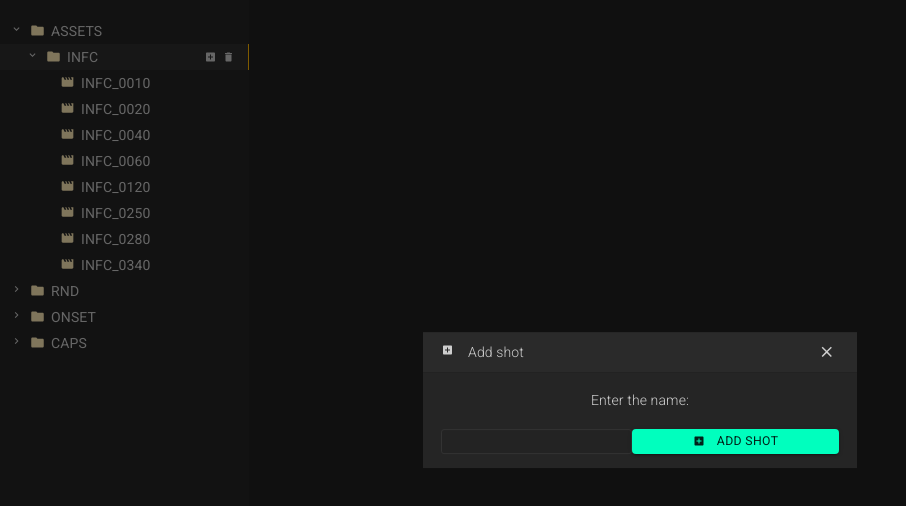
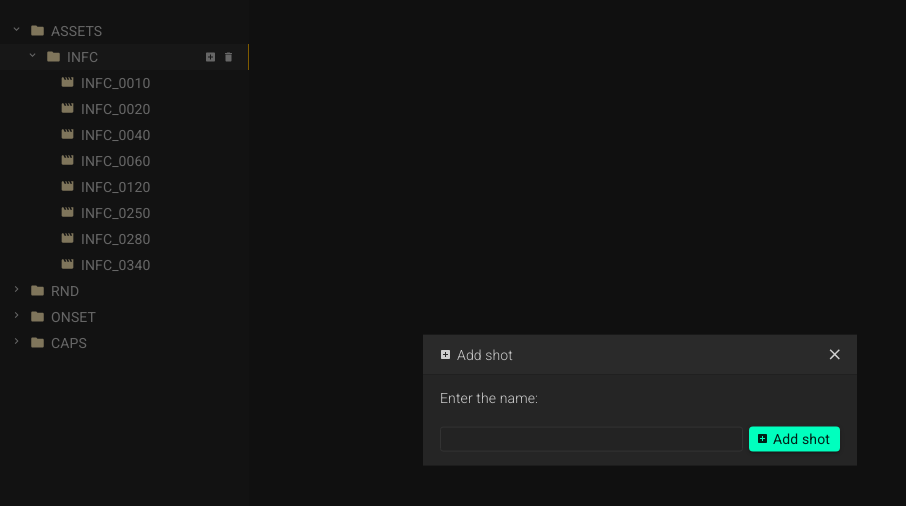
Before and after one commit to shyamrupadas/catalog-tree, a React (Vite) app: page / in a window 1280 px wide. Both pictures are taken after a click on the button 210 px from the left and 57 px from the top of the page. Shown: the top 506 px of the page, without its empty margins (0-906 px from the left). Built offline with nearby package versions, Linux system fonts and the light colour scheme; what @mobx-devtools/tools would draw is missing.

Commit message:
fix style AddModal

```diff
--- a/src/shared/Icon/StyledAddBoxIcon.tsx
+++ b/src/shared/Icon/StyledAddBoxIcon.tsx
@@ -3,4 +3,6 @@ import AddBoxIcon from '@mui/icons-material/AddBox';
 
 export const StyledAddBoxIcon = styled(AddBoxIcon)(() => ({
   height: '12px',
+  alignSelf: 'center',
+  margin: '0',
 }));
--- a/src/vidgets/AddModal/AddModal.tsx
+++ b/src/vidgets/AddModal/AddModal.tsx
@@ -13,6 +13,15 @@ const StyledInput = styled(InputBase)(() => ({
   backgroundColor: '#232323',
   border: '1px solid #333333',
   borderRadius: '3px',
+  marginRight: '6px',
+  paddingLeft: '18px',
+}));
+
+const StyledButton = styled(Button)(() => ({
+  width: '120px',
+  padding: '3px',
+  justifyContent: 'flex-start',
+  textTransform: 'none',
 }));
 
 export const AddModal = observer(() => {
@@ -31,24 +40,25 @@ export const AddModal = observer(() => {
 
   return (
     <AppModal open={isAddModalOpen} onClose={closeAddModal}>
-      <Box display="flex" justifyContent="space-between" alignItems="center" bgcolor="#2a2a2a" height="40px" p="0 14px">
+      <Box display="flex" justifyContent="space-between" alignItems="center" bgcolor="#2a2a2a" height="40px" pl="11.5px" pr="5.5px">
         <Box display="flex">
           <AddBoxIcon />
-          <Typography pl="10px">Add shot</Typography>
+          <Typography pl="1.5px">Add shot</Typography>
         </Box>
         <IconButton onClick={handleClose} color="inherit">
           <CloseIcon fontSize="small" />
         </IconButton>
       </Box>
-      <Box bgcolor="#252525" height="100%" p="20px 18px 14px" textAlign="center" display="flex" flexDirection="column" justifyContent="space-between">
+      <Box bgcolor="#252525" height="100%" p="15px 17px 14px" display="flex" flexDirection="column" justifyContent="space-between">
         <Box>
           <Typography>Enter the name:</Typography>
         </Box>
         <Box display="flex" mt="20px" justifyContent="space-between" height="25px">
           <StyledInput fullWidth value={title} onChange={e => setTitle(e.target.value)} />
-          <Button fullWidth variant="contained" onClick={handleAdd} startIcon={<AddBoxIcon />}>
-            Add shot
-          </Button>
+          <StyledButton variant="contained" onClick={handleAdd}>
+            <AddBoxIcon />
+            <Typography fontWeight="medium">Add shot</Typography>
+          </StyledButton>
         </Box>
       </Box>
     </AppModal>
```
